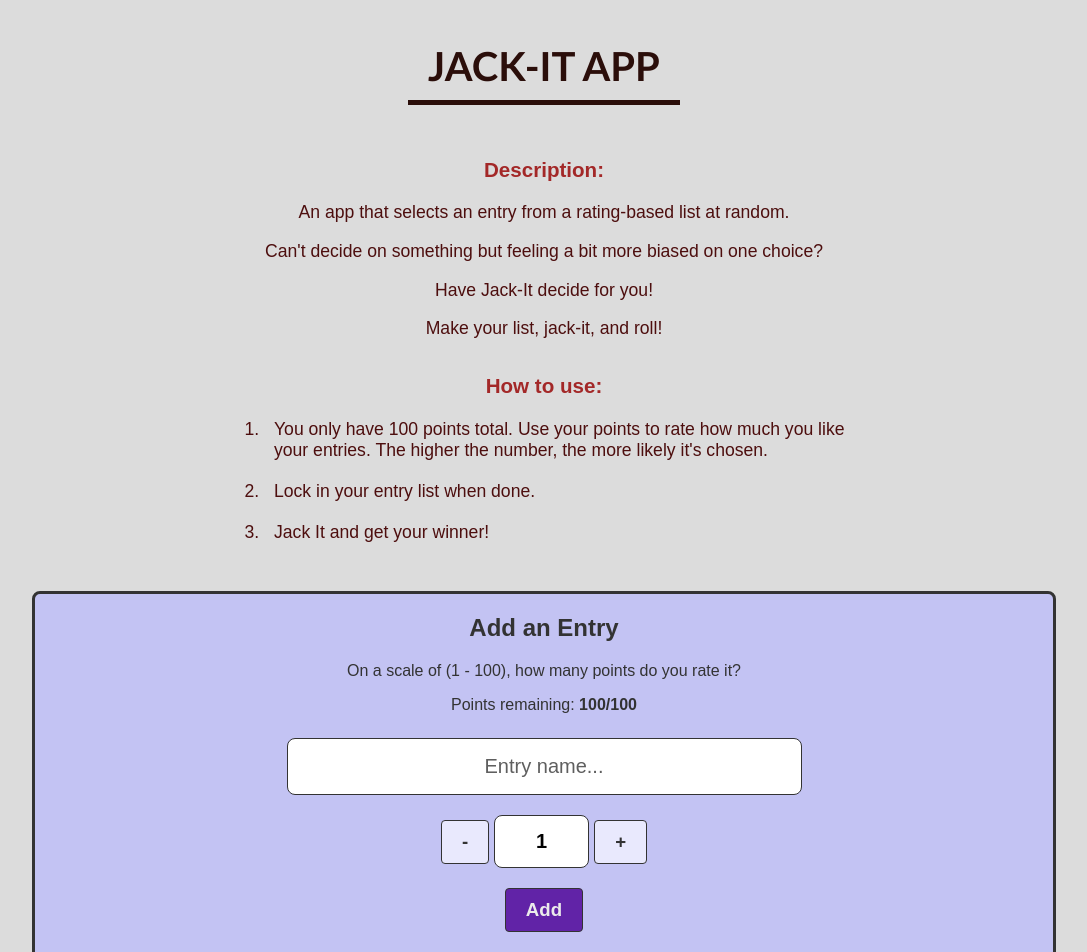
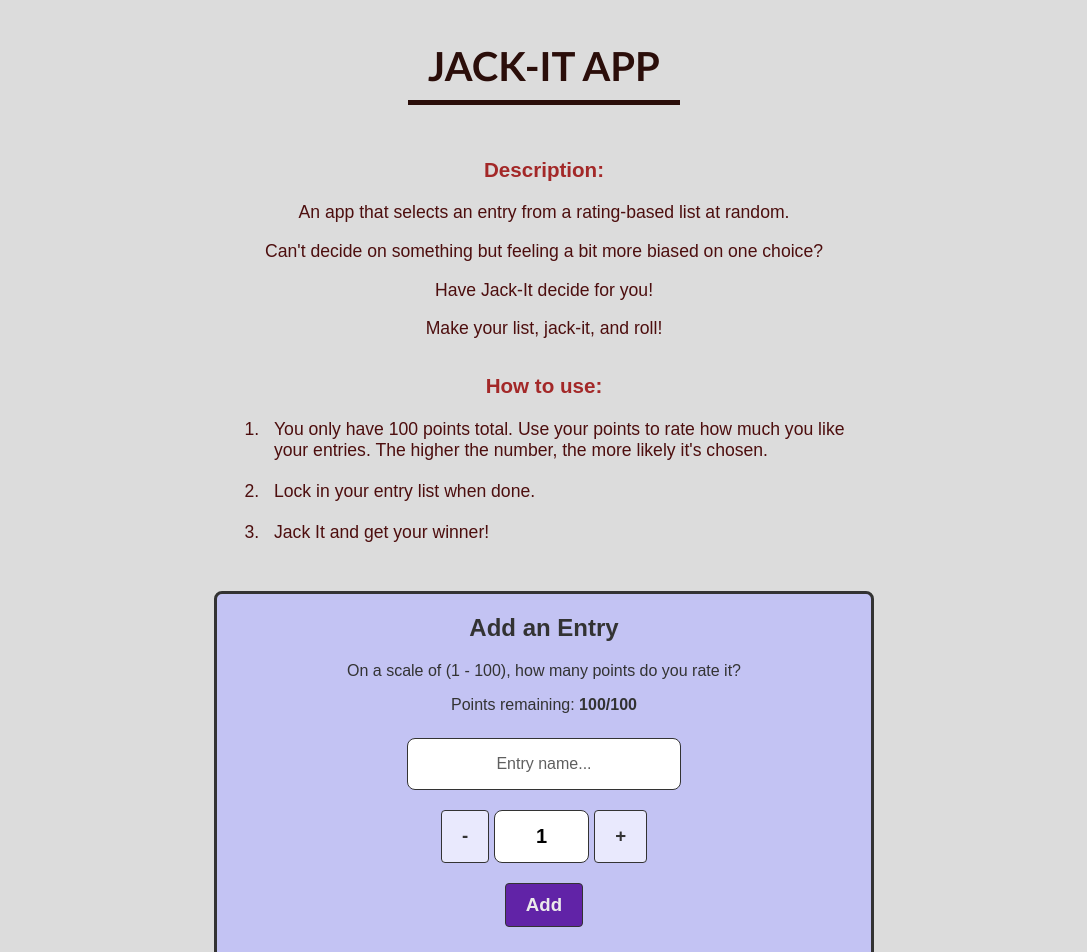
Before and after one commit to kendallajordan/jack-it, a React (Vite) app: page / in a window 1280 px wide. Shown: the top 952 px of the page, without its empty margins (96-1183 px from the left). Built offline with nearby package versions, Linux system fonts and the light colour scheme.

Commit message:
updated header and entryform min-width to display better at smaller resolutions

```diff
--- a/src/components/EntryForm.jsx
+++ b/src/components/EntryForm.jsx
@@ -122,7 +122,7 @@ export default function EntryForm({ entries, setEntries, points, setPoints }) {
             )}
           </div>
           <div className={styles.ratingContainer}>
-            <div>
+            <div className={styles.ratingRow}>
               <button
                 className={styles.button}
                 type="button"
--- a/src/components/entryform.module.css
+++ b/src/components/entryform.module.css
@@ -3,8 +3,11 @@
   border-radius: 8px;
   padding: 20px;
   padding-top: 0;
+  margin: auto;
   background-color: rgb(195, 195, 243);
   text-align: center;
+  width: 60%;
+  min-width: 250px;
 }
 
 .header {
@@ -36,8 +39,8 @@ input:focus {
   border-radius: 8px;
   padding: 16px;
   text-align: center;
-  width: 50%;
-  font-size: 15pt;
+  width: 40%;
+  font-size: 12pt;
 }
 
 .nameInput::placeholder {
@@ -58,6 +61,12 @@ input:focus {
   align-items: center;
 }
 
+.ratingRow {
+  display: flex;
+  flex-wrap: nowrap;
+  justify-content: center;
+}
+
 .ratingInput {
   border: 1px #333333 solid;
   border-radius: 8px;
@@ -70,6 +79,7 @@ input:focus {
 }
 
 .button {
+  width: fit-content;
   border: 1px #333333 solid;
   border-radius: 4px;
   padding: 10px 20px;
--- a/src/components/header.module.css
+++ b/src/components/header.module.css
@@ -2,6 +2,7 @@
   margin: auto;
   margin-top: 2em;
   width: 50%;
+  min-width: 250px;
   text-align: center;
 }
 
```
